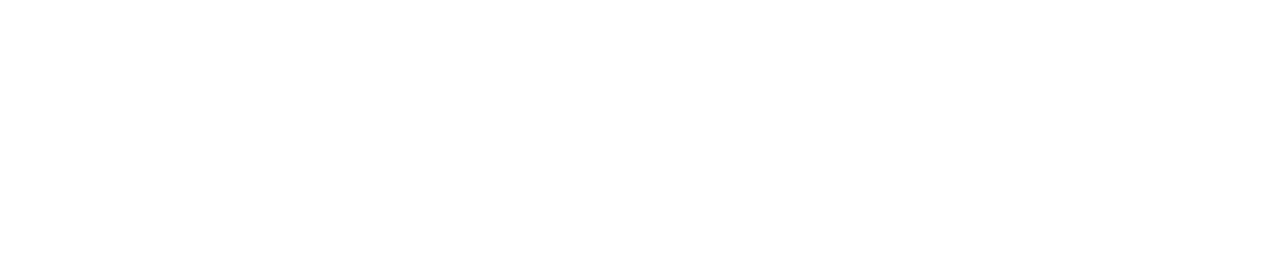
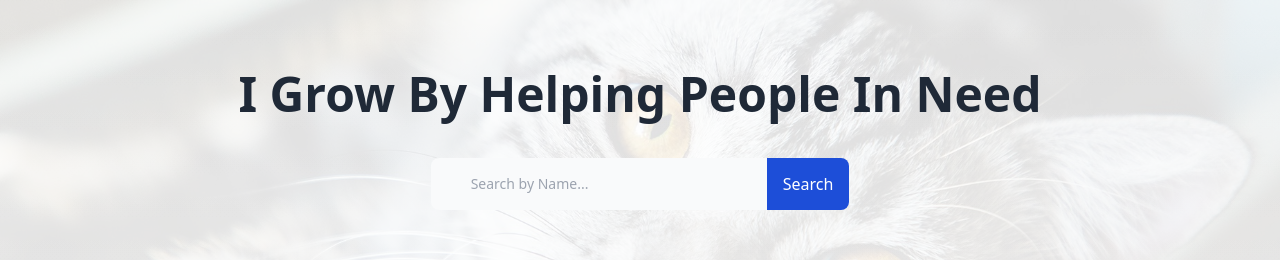
Before and after one commit to niladhikari/user-interface-site, a React (Vite) app: page / in a window 1280 px wide. Shown: the part 266-526 px from the top of the page. Built offline with nearby package versions, Linux system fonts and the light colour scheme; no server answers.

Commit message:
add the banner and add the search functionality using the users name.and add the some style.

```diff
--- a/src/Pages/Home/Banner.css
+++ b/src/Pages/Home/Banner.css
@@ -1,5 +1,5 @@
 .background{
-    background-image: url("/public/banner.png"),linear-gradient(rgba(255, 255, 255, 0.95),rgba(255, 255, 255, 0.90));
+    background-image: url("/public/cats.jpg"),linear-gradient(rgba(255, 255, 255, 0.85),rgba(255, 255, 255, 0.90));
     background-repeat: no-repeat;
     background-position: center;
     background-size: cover;
--- a/src/Pages/Home/Banner.jsx
+++ b/src/Pages/Home/Banner.jsx
@@ -1,36 +1,21 @@
-import  { useEffect, useState } from "react";
-import './Banner.css'
+import { useState } from "react";
 import PropTypes from "prop-types";
+import "./Banner.css";
+const Banner = ({ handleSearch }) => {
+  const [searchQuery, setSearchQuery] = useState("");
 
-const Banner = ({ setResults }) => {
-  const [categories, setCategories] = useState([]);
-  const [searchQuery, setSearchQuery] = useState("");
-  const [isSearchClicked, setIsSearchClicked] = useState(true);
 
-  useEffect(() => {
-    fetch("data.json")
-      .then((res) => res.json())
-      .then((data) => setCategories(data));
-  }, []);
-
-  const handleSearch = (e) => {
+  const handleSubmit = (e) => {
     e.preventDefault();
-    setIsSearchClicked(true);
-    if (isSearchClicked) {
-          const filtered = categories.filter((category) =>
-            category.category.toLowerCase().includes(searchQuery.toLowerCase())
-          );
-          setResults(filtered);
-          console.log(filtered);
-        }
+    handleSearch(searchQuery);
     setSearchQuery('')
   };
 
   return (
     <div>
-      <div className="h-[70vh] relative background mt-10 border-none">
+      <div className="h-[70vh] relative background  mt-10 border-none">
         <div className="absolute bottom-[27%] md:bottom-[30%] lg:bottom-[40%] w-full px-20">
-          <form>
+          <form onSubmit={handleSubmit}>
             <label
               htmlFor="default-search"
               className="mb-2 text-sm font-medium text-gray-900 sr-only dark:text-white"
@@ -49,11 +34,10 @@
                   name="search"
                   id="default-search"
                   className="block md:w-[40%] lg:w-[30%] p-4 pl-10 text-sm text-gray-900 rounded-l-lg bg-gray-50 border-none dark:bg-gray-700 dark:placeholder-gray-400 dark:text-white"
-                  placeholder="Search by category..."
+                  placeholder="Search by Name..."
                   required=""
                 />
                 <button
-                  onClick={handleSearch}
                   type="submit"
                   className="text-white bg-blue-700 font-medium rounded-r-lg px-4 py-2 border-none"
                 >
@@ -69,7 +53,7 @@
 };
 
 Banner.propTypes = {
-  setResults: PropTypes.func,
+  handleSearch: PropTypes.func.isRequired,
 };
 
 export default Banner;
--- a/src/Pages/Home/Home.jsx
+++ b/src/Pages/Home/Home.jsx
@@ -1,13 +1,33 @@
-import useGetUser from "../Hooks/useGetUser";
+/* eslint-disable no-const-assign */
+import { useEffect, useState } from "react";
+import Banner from "./Banner";
 import Users from "./Users";
 
 const Home = () => {
-  const [usersData] = useGetUser();
+  const [usersData, setUsersData] = useState([]);
+  const [filteredUsers, setFilteredUsers] = useState([]);
+
+  useEffect(() => {
+    fetch("https://dummyjson.com/users")
+      .then((res) => res.json())
+      .then((data) => {
+        setUsersData(data.users);
+        setFilteredUsers(data.users);
+      });
+  }, []);
+
+  const handleSearch = (searchQuery) => {
+    const filtered = usersData.filter((user) =>
+      user.firstName.toLowerCase().includes(searchQuery.toLowerCase())
+    );
+    setFilteredUsers(filtered);
+  };
 
   return (
     <div className="">
-      <div className="grid md:grid-cols-2 gap-10 lg:grid-cols-3 max-w-7xl mx-auto">
-        {usersData?.users?.map((user) => (
+      <Banner handleSearch={handleSearch}></Banner>
+      <div className="grid md:grid-cols-2 gap-10 lg:grid-cols-3 max-w-7xl mx-auto mt-10">
+        {filteredUsers.map((user) => (
           <Users key={user.id} user={user}></Users>
         ))}
       </div>
--- a/src/Pages/Home/Users.jsx
+++ b/src/Pages/Home/Users.jsx
@@ -3,8 +3,6 @@
 import { Link } from "react-router-dom";
 
 const Users = ({ user }) => {
-
-
   return (
     <div>
       <div className="card md:h-[500px] bg-base-100 shadow-xl mt-5">
```
